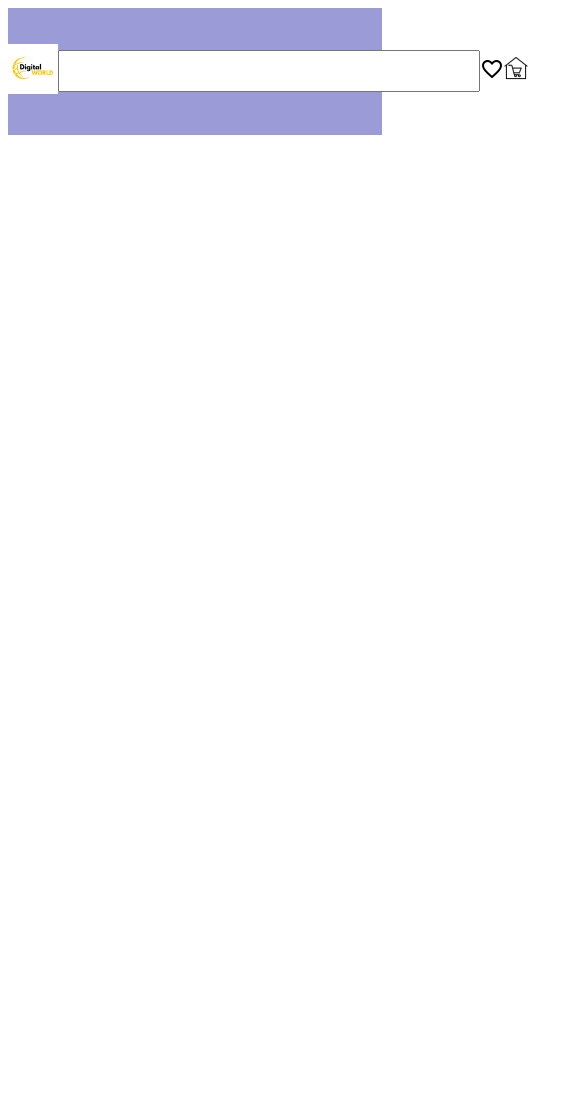
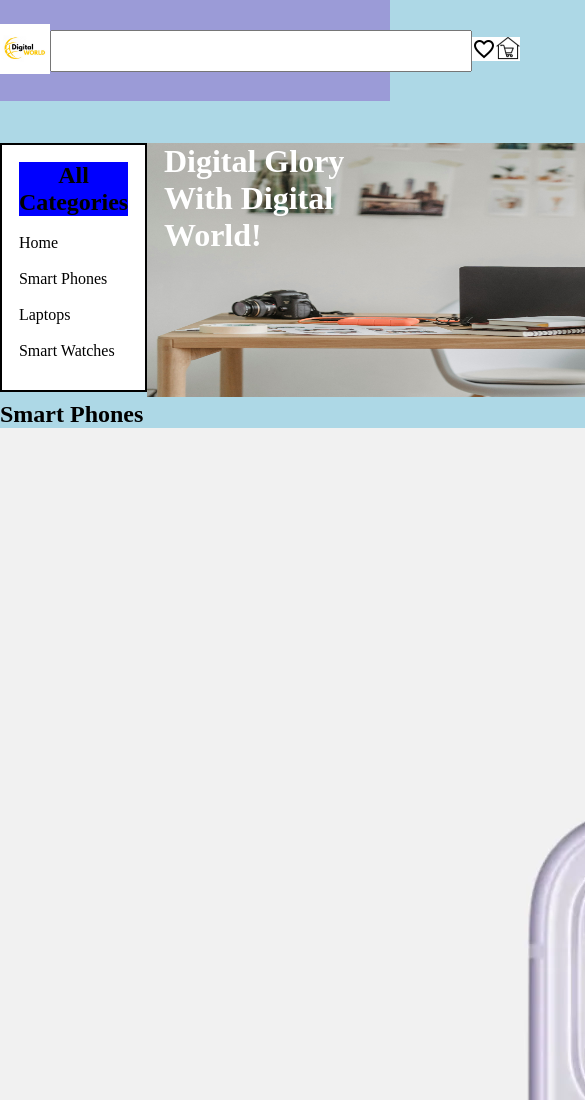
Before and after one commit to Faisal-akra/Task_05_, a plain HTML site: page index.html in a window 390 px wide. Shown: the top 1100 px of the page, 585 px wide, since content can reach past the window. Before the commit the page ends 844 px from the top, so only its background shows below. Drawn offline with Linux system fonts and the light colour scheme.

Commit message:
smart phones structure start

```diff
--- a/index.html
+++ b/index.html
@@ -24,5 +24,56 @@
 </div>
 </nav>
 
+<!-- 2nd stage -->
+
+<div class="logos_sec">
+
+    <div class="All_Categories">
+<h2 id="cat_heading">All Categories</h2><br>
+<p>Home</p><br>
+<p>Smart Phones</p> <br>
+<p>Laptops</p><br>
+<p>Smart Watches</p>
+    </div>
+
+    <div class="sec_img">
+        <h1 id="title">Digital Glory With Digital <br> World!</h1>
+    <img src="./logos2.png" alt="">
+</div>
+</div>
+
+<!-- Smart Phones -->
+
+<h2>Smart Phones</h2>
+
+<div class="Smart_Phones">
+
+<div id="phone_logo">
+    <img src="./phone.png" alt="">
+</div>
+
+<div id="phone_logo">
+    <img src="./phone.png" alt="">
+</div>
+
+<div id="phone_logo">
+    <img src="./phone.png" alt="">
+</div>
+
+<div id="phone_logo">
+    <img src="./phone.png" alt="">
+</div>
+
+<div id="phone_logo">
+    <img src="./phone.png" alt="">
+</div>
+
+<div id="phone_logo">
+    <img src="./phone.png" alt="">
+</div>
+
+
+</div>
+
 </body>
 </html>
--- a/style.css
+++ b/style.css
@@ -1,7 +1,16 @@
+*{
+    padding: 0px;
+    margin: 0px;
+}
+
+body{
+    background-color:lightblue;
+}
+/* Header */
 .header{
     display: flex;
     justify-content: space-around;
-    height : 15vh;
+    height : 12vh;
     background-color: rgb(155, 155, 215);
     align-items: center;
     z-index: auto;
@@ -17,3 +26,43 @@
    background-color: rgb(155, 155, 215) ;
 
 }
+
+/* Logos 2 */
+
+.logos_sec{
+    display: flex;
+    justify-content: space-evenly;
+    padding-top: 5vh;
+}
+
+.sec_img img{
+    height: 30vh;
+    width: 100vh;
+    /* display: inline-block; */
+    position: relative;
+    z-index: -1;
+
+
+}
+
+#title{
+    color: white;
+    position: absolute;
+    margin-left: 2vh;
+}
+
+.All_Categories{
+    height: 25vh;
+    border: 2px solid black;
+    background-color: white;
+    width: 30vh;
+    padding: 2vh;
+
+}
+
+#cat_heading{
+    background-color: blue;
+    text-align: center;
+}
+
+/*  */
```
Also changed, not shown: logos2.png (added), phone.png (added).
